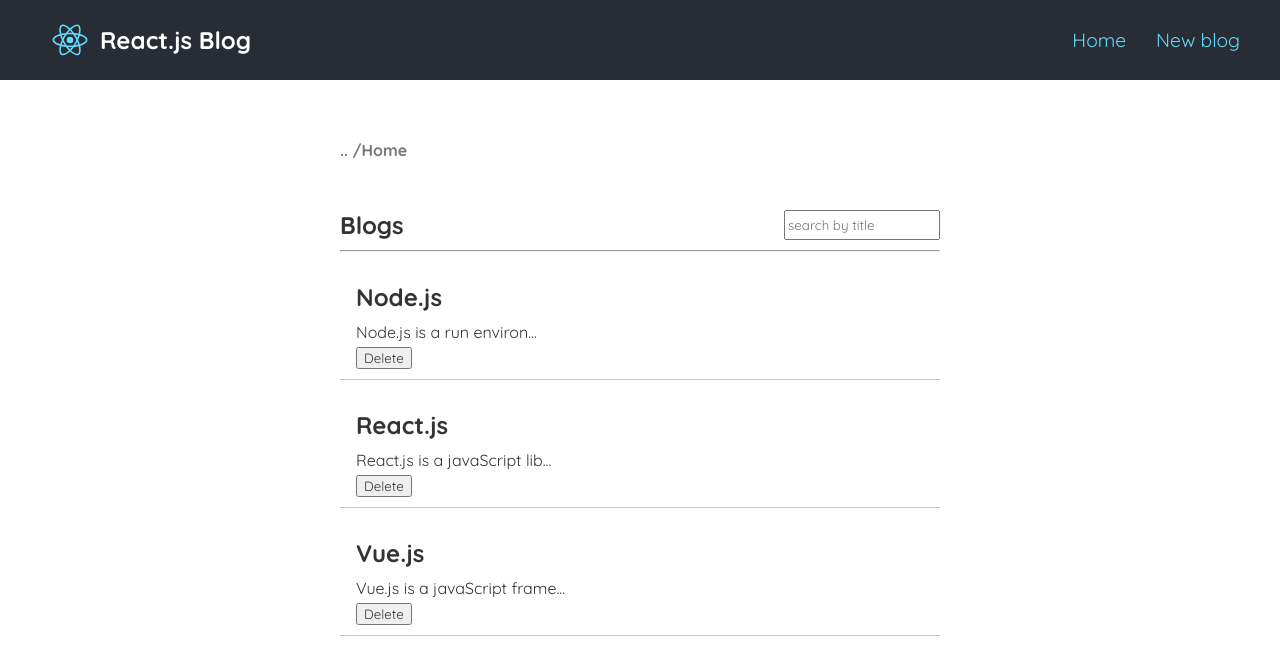
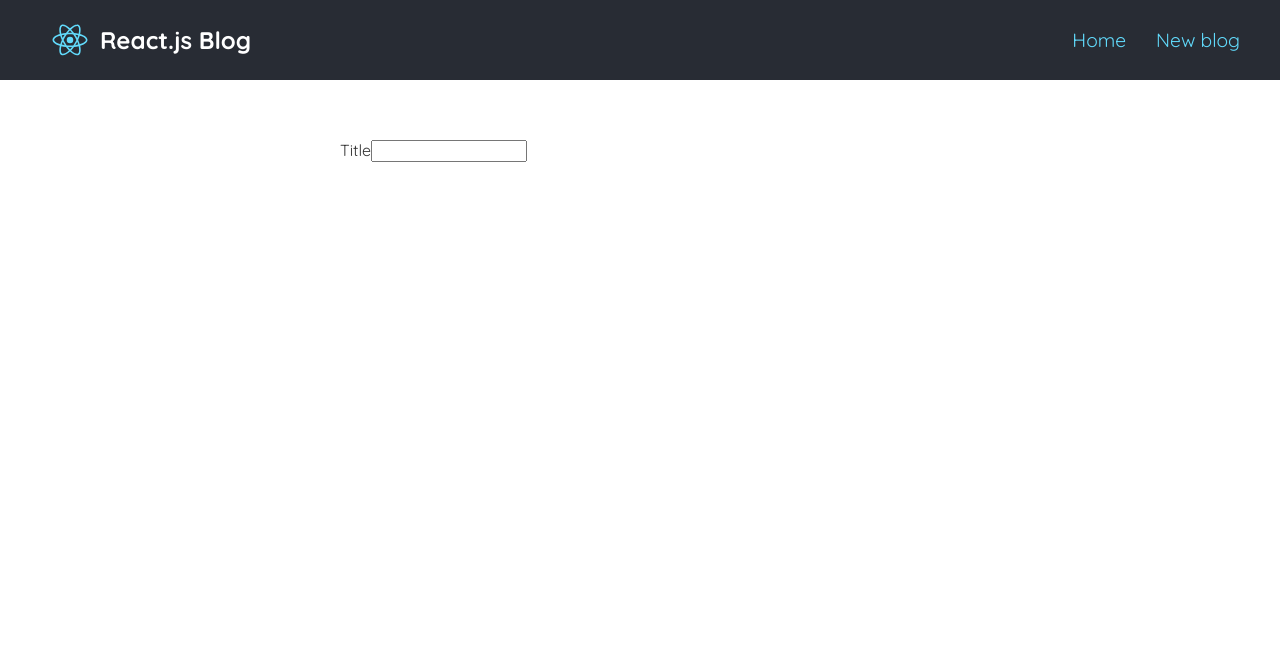
Before and after one commit to imohamedsayed/React-blog-app, a React (Create React App) app: page /create in a window 1280 px wide. Shown: the top 664 px of the page. Built offline with nearby package versions, Linux system fonts and the light colour scheme.

Commit message:
Fetching blogs data and start using react router

```diff
--- a/package.json
+++ b/package.json
@@ -6,8 +6,10 @@
     "@testing-library/jest-dom": "^5.17.0",
     "@testing-library/react": "^13.4.0",
     "@testing-library/user-event": "^13.5.0",
+    "axios": "^1.5.0",
     "react": "^18.2.0",
     "react-dom": "^18.2.0",
+    "react-router-dom": "^6.15.0",
     "react-scripts": "5.0.1",
     "web-vitals": "^2.1.4"
   },
--- /dev/null
+++ b/src/AddBlog.js
@@ -0,0 +1,12 @@
+const AddBlog = () => {
+  return (
+    <div className="AddBlog">
+      <form>
+        <label>Title</label>
+        <input type="text" name="title" id="  " />
+      </form>
+    </div>
+  );
+};
+
+export default AddBlog;
--- a/src/App.js
+++ b/src/App.js
@@ -1,14 +1,23 @@
 import Navbar from "./Navbar";
 import Home from "./Home";
+import Blog from "./Blog";
+import AddBlog from "./AddBlog";
+import { BrowserRouter as Router, Route, Routes } from "react-router-dom";
 
 function App() {
   return (
-    <div className="App">
-      <Navbar />
-      <div className="content">
-        <Home />
+    <Router>
+      <div className="App">
+        <Navbar />
+        <div className="content">
+          <Routes>
+            <Route exact path="/" element={<Home />}></Route>
+            <Route exact path="/create" element={<AddBlog />}></Route>
+            <Route exact path="/blogs/:id" element={<Blog />}></Route>
+          </Routes>
+        </div>
       </div>
-    </div>
+    </Router>
   );
 }
 
--- /dev/null
+++ b/src/Blog.js
@@ -0,0 +1,13 @@
+import { useParams } from "react-router-dom";
+
+const Blog = () => {
+  const { id } = useParams();
+
+  return (
+    <div className="blog">
+      <h1>Blog details : {id}</h1>
+    </div>
+  );
+};
+
+export default Blog;
--- a/src/BlogList.js
+++ b/src/BlogList.js
@@ -1,18 +1,15 @@
+import { Link } from "react-router-dom";
 const BlogList = (props) => {
-  const { blogs, deleteBlog } = props;
+  const { blogs } = props;
 
   return (
     <div className="BlogList">
       {blogs.map((blog) => (
         <div className="blog-prev" key={blog.id}>
-          <h2>{blog.title}</h2>
-          <p>{blog.body}</p>
-          <button
-            style={{ marginTop: "5px", cursor: "pointer" }}
-            onClick={() => deleteBlog(blog.id)}
-          >
-            Delete
-          </button>
+          <Link to={"/blogs/" + blog.id}>
+            <h2>{blog.title}</h2>
+            <p>{blog.body}</p>
+          </Link>
         </div>
       ))}
     </div>
--- /dev/null
+++ b/src/Error.js
@@ -0,0 +1,20 @@
+import errorImg from "./error.png";
+const Error = ({ error }) => {
+  return (
+    <div className="Error" style={{ textAlign: "center", marginTop: "40px" }}>
+      <img src={errorImg} style={{ width: "150px" }} alt="" />
+      <p
+        style={{
+          color: "crimson",
+          margin: "20px 0",
+          fontWeight: "bold",
+          fontSize: "1.5rem",
+        }}
+      >
+        {error}
+      </p>
+    </div>
+  );
+};
+
+export default Error;
--- a/src/Home.js
+++ b/src/Home.js
@@ -1,53 +1,9 @@
 import BlogList from "./BlogList";
-import { useState, useEffect } from "react";
-
+import Loading from "./Loading";
+import Error from "./Error";
+import useGet from "./useGet";
 const Home = () => {
-
-  const [blogs, setBlogs] = useState([
-    {
-      title: "Node.js",
-      body: "Node.js is a run environ...",
-      author: "Ahmed",
-      id: 1,
-    },
-    {
-      title: "React.js",
-      body: "React.js is a javaScript lib...",
-      author: "Ali",
-      id: 2,
-    },
-    {
-      title: "Vue.js",
-      body: "Vue.js is a javaScript frame...",
-      author: "Mohamed",
-      id: 3,
-    },
-  ]);
-
-  const [blogs2, setBlogs2] = useState(blogs);
-
-  const search = (key) => {
-    const searchResults = blogs.filter((blog) =>
-      blog.title.toLowerCase().includes(key.toLowerCase())
-    );
-    setBlogs2(searchResults);
-  };
-
-  const deleteBlog = (id) => {
-    const filteredBlogs = blogs.filter((blog) => blog.id !== id);
-    setBlogs2(filteredBlogs);
-    setBlogs(filteredBlogs);
-  };
-
-  useEffect(() => {
-    console.log("blogs changed");
-  }, [blogs]);
-
-
-  useEffect(() => {
-    console.log("blogs2 changed");
-  }, [blogs2]);
-
+  const { data: blogs, isLoading, error } = useGet("blogs");
 
   return (
     <div className="home">
@@ -61,17 +17,19 @@ const Home = () => {
           marginTop: "40px",
         }}
       >
-        <h2>Blogs</h2>
+        <h1>Blogs</h1>
         <input
           type="search"
           name="search"
           placeholder="search by title"
           style={{ height: "30px" }}
-          onKeyUp={(e) => search(e.target.value)}
+          // onKeyUp={(e) => search(e.target.value)}
         />
       </div>
       <hr />
-      <BlogList blogs={blogs2} deleteBlog={deleteBlog} />
+      {error && <Error error={error} />}
+      {blogs && <BlogList blogs={blogs} />}
+      {isLoading && <Loading />}
     </div>
   );
 };
--- /dev/null
+++ b/src/Loading.js
@@ -0,0 +1,10 @@
+const Loading = () => {
+  return (
+    <div className="loading">
+      <div className="blog-skelton"></div>
+      <div className="blog-skelton"></div>
+    </div>
+  );
+};
+
+export default Loading;
--- a/src/Navbar.js
+++ b/src/Navbar.js
@@ -1,4 +1,5 @@
 import logo from "./logo.svg";
+import { Link } from "react-router-dom";
 const Navbar = () => {
   return (
     <nav>
@@ -9,10 +10,10 @@ const Navbar = () => {
       <div className="navs">
         <ul>
           <li>
-            <a href="/">Home</a>
+            <Link to="/">Home</Link>
           </li>
           <li>
-            <a href="/create">New blog</a>
+            <Link to="/create">New blog</Link>
           </li>
         </ul>
       </div>
--- a/src/index.css
+++ b/src/index.css
@@ -82,9 +82,9 @@ a:hover {
   border-bottom: 1px solid #c6c3c3;
   transition: all 0.3s ease;
   cursor: pointer;
-}
-.blog-prev:hover {
-  box-shadow: 1px 3px 5px rgba(0, 0, 0, 0.2);
+  &:hover {
+    box-shadow: 1px 3px 5px rgba(0, 0, 0, 0.2);
+  }
 }
 .blog-prev:hover h2 {
   color: #61dafb;
@@ -98,3 +98,13 @@ a:hover {
 .blog-prev p {
   margin: 0;
 }
+
+/*
+  --> Loading skelton
+*/
+
+.loading .blog-skelton {
+  height: 150px;
+  margin: 20px 0;
+  background: linear-gradient(#ececec, #efefefef);
+}
--- /dev/null
+++ b/src/useGet.js
@@ -0,0 +1,31 @@
+import { useState, useEffect } from "react";
+import axios from "axios";
+
+const useGet = (endPoint) => {
+  const [data, setData] = useState(null);
+  const [isLoading, setLoading] = useState(true);
+  const [error, setError] = useState(null);
+
+  useEffect(() => {
+    axios
+      .get(`http://localhost:8000/${endPoint}`)
+      .then((response) => {
+        if (response.status === 200) {
+          setData(response.data);
+          setError(null);
+          setLoading(false);
+        } else {
+          console.log(response);
+          throw Error("Could not fetch the data");
+        }
+      })
+      .catch((error) => {
+        setError(error.message);
+        setLoading(false);
+      });
+
+  }, [endPoint]);
+  return { data, isLoading, error };
+};
+
+export default useGet;
```
Also changed, not shown: src/error.png (added), 1 other file (tests, documents, lock files or other folders).
